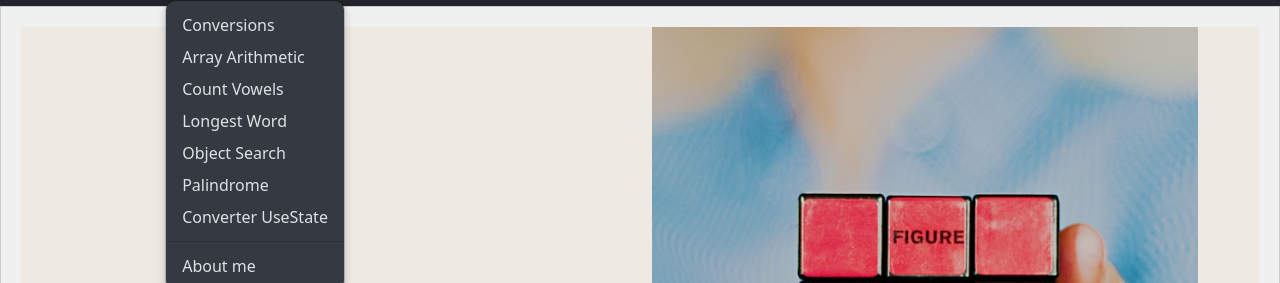
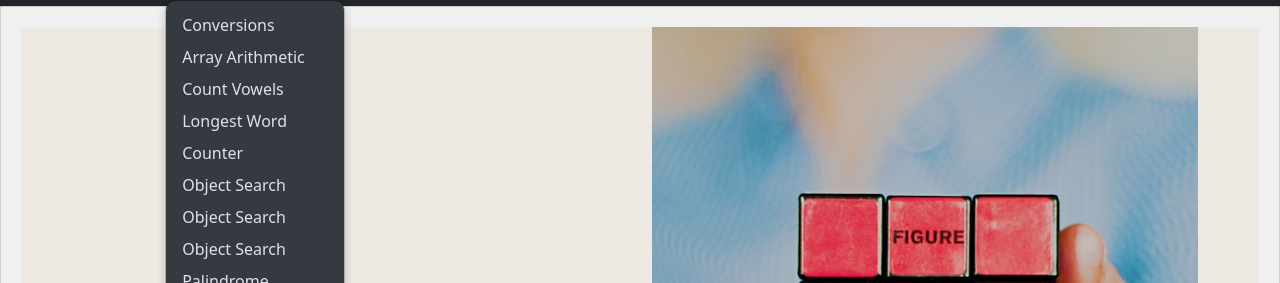
Before and after one commit to TechNestOwl/React-Code-Challenges, a React (Create React App) app: page / in a window 1280 px wide. Both pictures are taken after a click on the button "Code Challenges". Shown: the part 950-1233 px from the top of the page. Built offline with nearby package versions, Linux system fonts and the light colour scheme.

Commit message:
modified counter comonent

```diff
--- a/src/App.js
+++ b/src/App.js
@@ -8,6 +8,7 @@ import Landing from './components/landing';
 import Conversions from './components/Conversions';
 import LongestW from './components/longestWord';
 import KmToMiConverter from './components/converter';
+import Counter from './components/Counter';
 
 function App() {
   return (
@@ -21,6 +22,7 @@ function App() {
             <Route path='/Conversions' element={<Conversions />}/>
             <Route path='longestword' element={<LongestW />}/>
             <Route path='/converter' element={<KmToMiConverter />}/>
+            <Route path='/counter' element={<Counter />}/>
 
           </Routes>
         </div>
--- /dev/null
+++ b/src/components/Counter.jsx
@@ -0,0 +1,21 @@
+import React, { UseState, useEffect} from 'react';
+
+const Counter = () =>{
+
+    const [count, setCounter] = useState(0);
+
+    const handleCounter = () => {
+        setCounter(prevState => prevState + 1)
+    }
+
+
+    return(
+        <div>
+            <button>Click Me</button>
+            <p>Count</p>
+            <button>Reset Button</button>
+        </div>
+    )
+};
+
+export default Counter;
--- a/src/components/navBar.jsx
+++ b/src/components/navBar.jsx
@@ -4,6 +4,7 @@ import Nav from 'react-bootstrap/Nav';
 import Navbar from 'react-bootstrap/Navbar';
 import NavDropdown from 'react-bootstrap/NavDropdown';
 import Challenge from "./Conversions";
+import Counter from "./Counter";
 
 
 function NavbarDarkExample() {
@@ -24,6 +25,9 @@ function NavbarDarkExample() {
               <NavDropdown.Item href="/converter">Array Arithmetic</NavDropdown.Item>
               <NavDropdown.Item href="#action/3.1">Count Vowels</NavDropdown.Item>
               <NavDropdown.Item href="/longestword">Longest Word</NavDropdown.Item>
+              <NavDropdown.Item href="/counter">Counter</NavDropdown.Item>
+              <NavDropdown.Item href="#action/3.1">Object Search</NavDropdown.Item>
+              <NavDropdown.Item href="#action/3.1">Object Search</NavDropdown.Item>
               <NavDropdown.Item href="#action/3.1">Object Search</NavDropdown.Item>
               <NavDropdown.Item href="#action/3.2">
                 Palindrome
```
Also changed, not shown: src/components/VowlCounter.jsx (added, +10 -0 lines).
